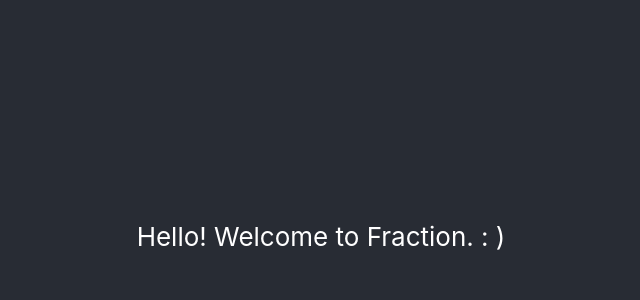
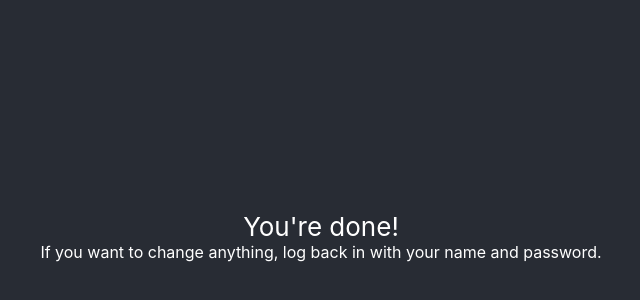
Before and after one commit to dterr/fraction, a React (Create React App) app in the folder frontend-react-draft/: page / in a window 1280 px wide. Shown: the part 164-464 px from the top of the page, without its empty margins (319-959 px from the left). Built offline with nearby package versions, Linux system fonts and the light colour scheme.

Commit message:
add end page draft

```diff
--- a/frontend-react-draft/src/App.js
+++ b/frontend-react-draft/src/App.js
@@ -1,14 +1,11 @@
 import './App.css';
+import EndPage from './endPage';
 
 function App() {
   return (
     <div className="App">
       <header className="App-header">
-        <p>
-          Hello! Welcome to Fraction.
-
-          : )
-        </p>
+        <EndPage />
       </header>
     </div>
   );
--- /dev/null
+++ b/frontend-react-draft/src/endPage.js
@@ -0,0 +1,19 @@
+import React from "react";
+import styles from "./endPage.module.css";
+
+function EndPage() {
+    const title = "You're done!";
+    const text = "If you want to change anything, log back in with your name and password.";
+    return (
+    <>
+      <div>
+        {title}
+      </div>
+      <div className={styles.text}>
+        {text}
+      </div>
+    </>
+    )
+  }
+
+  export default EndPage;
--- /dev/null
+++ b/frontend-react-draft/src/endPage.module.css
@@ -0,0 +1,3 @@
+.text {
+    font-size: 16px;
+}
```
